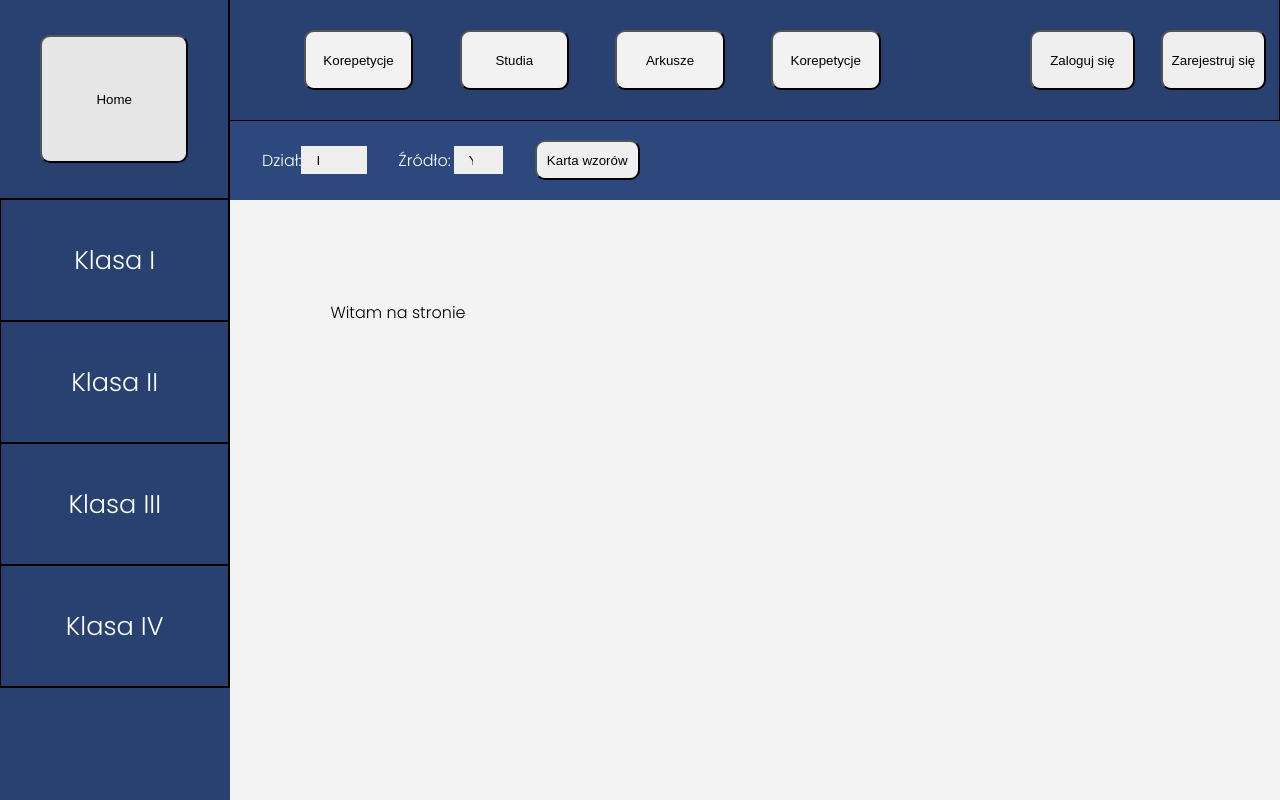
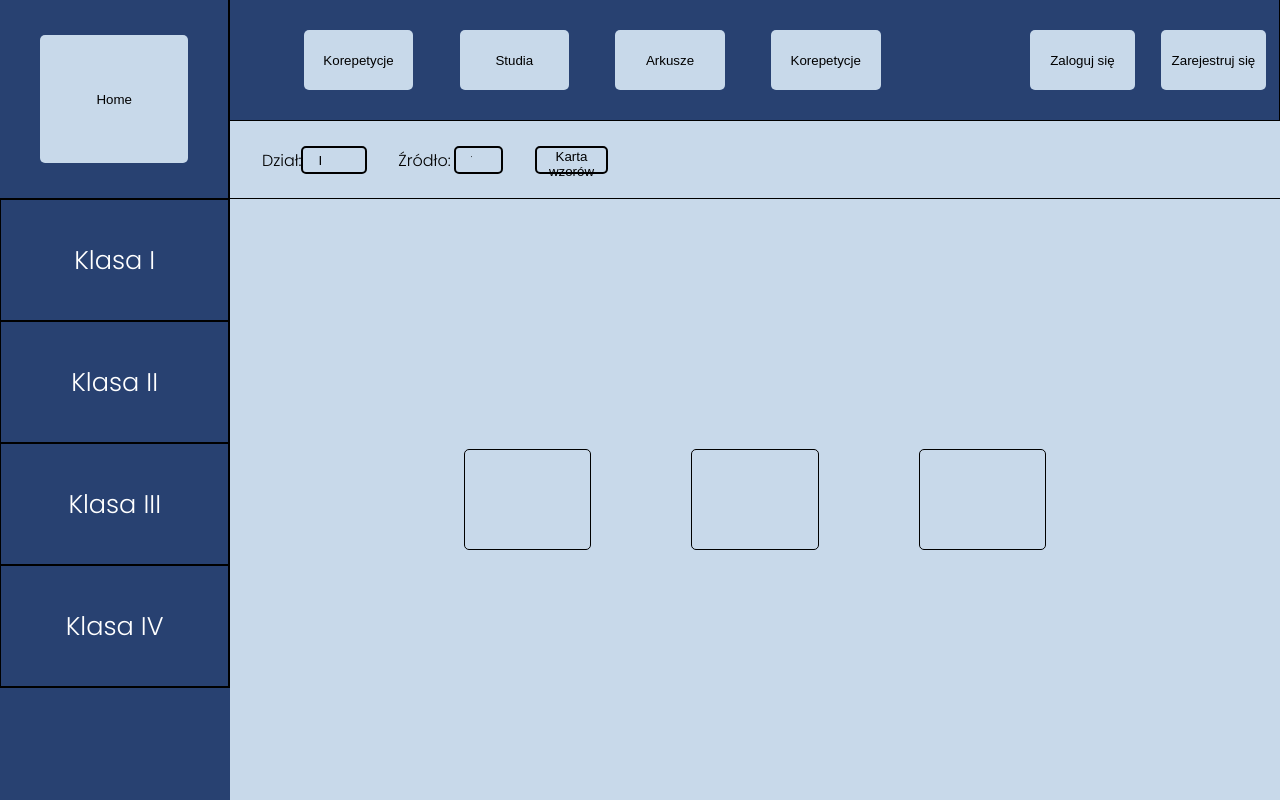
Before and after one commit to derffus/zwolnieni-z-teorii, a React (Create React App) app: page / in a window 1280 px wide. Built offline with nearby package versions, Linux system fonts and the light colour scheme.

Commit message:
commiting

```diff
--- a/src/App.css
+++ b/src/App.css
@@ -2,7 +2,7 @@
   background-color: white;
   color: white;
   --background: hsl(219, 48%, 30%);
-  --content: #f3f3f3;
+  --content: hsl(209, 44%, 85%);
   --buttonclicked: hsl(219, 48%, 33%);
 }
 
@@ -26,7 +26,7 @@
   background-color: var(--background);
   grid-area: leftside;
   position: sticky;
-  height:100%;
+  height: 100%;
   top: 0;
   display: flex;
   flex-direction: column;
@@ -35,7 +35,7 @@
 #home {
   position: sticky;
   top: 0;
-  height:100%;
+  height: 100%;
   box-sizing: border-box;
   background-color: var(--background);
   border-right: 2px solid black;
@@ -46,18 +46,19 @@
   max-height: 25vh;
 }
 #home button {
-  background-color: hsl(0, 0%, 90%);
-  border-radius: 10px;
+  border: none;
+  background-color: var(--content);
+  border-radius: 5px;
   height: 65%;
   width: 65%;
 }
 #home button:hover {
   cursor: pointer;
-  background-color: hsl(204, 57%, 80%);
+  background-color: var(--content);
 }
 #navbar-top {
-  grid-area:navtop;
-  height: min(100%,15vh);
+  grid-area: navtop;
+  height: min(100%, 15vh);
   position: sticky;
   top: 0;
   background-color: var(--background);
@@ -79,14 +80,15 @@
   align-items: center;
 }
 #top-buttons button {
-  border-radius: 10px;
-  background-color: hsl(0, 0%, 95%);
+  border: none;
+  border-radius: 5px;
+  background-color: var(--content);
   width: 19%;
   height: 50%;
 }
 #navbar-top button:hover {
   cursor: pointer;
-  background-color: hsl(204, 57%, 80%);
+  background-color: var(--content);
 }
 #logowanie {
   height: 100%;
@@ -97,7 +99,9 @@
   justify-content: space-around;
 }
 #logowanie button {
-  border-radius: 10px;
+  border: none;
+  background-color: var(--content);
+  border-radius: 5px;
   height: 50%;
   width: 40%;
 }
@@ -141,63 +145,72 @@
 .podstawa {
   border-bottom: none !important;
 }
-#content-picker{
-  grid-area:content-picker;
-  width:100%;
-  height:100%;
-  background-color: var(--buttonclicked);
-  display:flex;
+#content-picker {
+  color: black;
+  grid-area: content-picker;
+  width: 100%;
+  height: 100%;
+  background-color: var(--content);
+  display: flex;
   flex-direction: row;
   justify-content: flex-start;
   align-items: center;
 }
-#content-picker button{
-  border-radius:10px;
-  margin-left:3%;
-  height:50%;
-  width:10%;
+#content-picker button {
+  background-color: var(--content);
+  border: 2px solid black;
+  border-radius: 5px;
+  margin-left: 3%;
+  height: 35%;
+  width: 7%;
 }
-#dzial-select{
-  margin-left:3%;
-  width:10%;
-  height:50%;
-  display:flex;
+#dzial-select {
+  margin-left: 3%;
+  width: 10%;
+  height: 50%;
+  display: flex;
   flex-direction: row;
   align-items: center;
   justify-content: space-around;
 }
-#dzial-select select{
-  height:70%;
-  border:none;
+#dzial-select select {
+  background-color: var(--content);
+  height: 70%;
+  border: 2px solid black;
+  border-radius: 5px;
   appearance: none;
-  padding:0 30px 0 15px;
-  width:70%;
+  padding: 0 30px 0 15px;
+  width: 70%;
 }
-#dzial-select select:focus{
-  outline:none;
+#dzial-select select:focus {
+  outline: none;
 }
-#zrodlo-select{
-  margin-left:3%;
-  width:10%;
-  height:50%;
-  display:flex;
+#zrodlo-select {
+  margin-left: 3%;
+  width: 10%;
+  height: 50%;
+  display: flex;
   flex-direction: row;
   align-items: center;
   justify-content: space-around;
 }
-#zrodlo-select select{
-  margin-left:3%;
-  height:70%;
-  border:none;
+#zrodlo-select select {
+  margin-left: 3%;
+  height: 70%;
+  border: 2px solid black;
+  background-color: var(--content);
+  border-radius: 5px;
   appearance: none;
-  padding:0 30px 0 15px;
-  width:70%;
+  padding: 0 30px 0 15px;
+  width: 70%;
 }
-#zrodlo-select select:focus{
-  outline:none;
+#zrodlo-select select:focus {
+  outline: none;
 }
 #content {
-  padding:100px;
+  border-top: 1px solid black;
+  margin-top: -2px;
+  padding: 100px;
   color: black;
   grid-area: content;
   background-color: var(--content);
@@ -205,31 +218,46 @@
 #content div::selection {
   background-color: hsl(204, 57%, 80%);
 }
-iframe{
-  width:400px;
-  height:270px;
+#home-page {
+  height: 100%;
+  display: flex;
+  flex-direction: row;
+  gap: 100px;
+  align-items: center;
+  justify-content: center;
 }
-.na-stronie{
-  display:flex;
+#home-page button {
+  background-color: var(--content);
+  border-radius: 5px;
+  border: 1px solid black;
+  height: 25%;
+  width: 15%;
+}
+iframe {
+  width: 400px;
+  height: 270px;
+}
+.na-stronie {
+  display: flex;
   flex-direction: column;
   justify-content: center;
 }
-.filmy{
-  margin-top:25px;
-  margin-left:-100px;
-  width:80%;
+.filmy {
+  margin-top: 25px;
+  margin-left: -100px;
+  width: 80%;
   align-self: center;
-  display:grid;
+  display: grid;
   grid-template-columns: 1fr 1fr 1fr;
   grid-gap: 30px;
 }
-@media (max-width:1750px){
-  .filmy{
+@media (max-width: 1750px) {
+  .filmy {
     grid-template-columns: 1fr 1fr;
   }
 }
-@media (max-width:1200px){
-  .filmy{
+@media (max-width: 1200px) {
+  .filmy {
     grid-template-columns: 1fr;
   }
 }
--- a/src/App.js
+++ b/src/App.js
@@ -6,144 +6,40 @@ class App extends React.Component {
     this.state = {
       homeClicked: true,
       selectedKlasa1: false,
-      clickedKlasa1Podstawa: false,
-      clickedKlasa1Rozszerzenie: false,
       selectedKlasa2: false,
-      clickedKlasa2Podstawa: false,
-      clickedKlasa2Rozszerzenie: false,
       selectedKlasa3: false,
-      clickedKlasa3Podstawa: false,
-      clickedKlasa3Rozszerzenie: false,
       selectedKlasa4: false,
-      clickedKlasa4Podstawa: false,
-      clickedKlasa4Rozszerzenie: false,
+      clicked: "",
+      dzial: "1",
     };
-    this.falseOnOtherClickers = this.falseOnOtherClickers.bind(this);
   }
-  falseOnOtherClickers = (event) => {
-    switch (event.target.id) {
-      case "podstawa1":
-        this.setState({
-          homeClicked: false,
-          clickedKlasa1Podstawa: true,
-          clickedKlasa1Rozszerzenie: false,
-          clickedKlasa2Podstawa: false,
-          clickedKlasa2Rozszerzenie: false,
-          clickedKlasa3Podstawa: false,
-          clickedKlasa3Rozszerzenie: false,
-          clickedKlasa4Podstawa: false,
-          clickedKlasa4Rozszerzenie: false,
-        });
-        break;
-      case "rozszerzenie1":
-        this.setState({
-          homeClicked: false,
-          clickedKlasa1Podstawa: true,
-          clickedKlasa1Rozszerzenie: true,
-          clickedKlasa2Podstawa: false,
-          clickedKlasa2Rozszerzenie: false,
-          clickedKlasa3Podstawa: false,
-          clickedKlasa3Rozszerzenie: false,
-          clickedKlasa4Podstawa: false,
-          clickedKlasa4Rozszerzenie: false,
-        });
-        break;
-      case "podstawa2":
-        this.setState({
-          homeClicked: false,
-          clickedKlasa1Podstawa: false,
-          clickedKlasa1Rozszerzenie: false,
-          clickedKlasa2Podstawa: true,
-          clickedKlasa2Rozszerzenie: false,
-          clickedKlasa3Podstawa: false,
-          clickedKlasa3Rozszerzenie: false,
-          clickedKlasa4Podstawa: false,
-          clickedKlasa4Rozszerzenie: false,
-        });
-        break;
-      case "rozszerzenie2":
-        this.setState({
-          homeClicked: false,
-          clickedKlasa1Podstawa: false,
-          clickedKlasa1Rozszerzenie: false,
-          clickedKlasa2Podstawa: true,
-          clickedKlasa2Rozszerzenie: true,
-          clickedKlasa3Podstawa: false,
-          clickedKlasa3Rozszerzenie: false,
-          clickedKlasa4Podstawa: false,
-          clickedKlasa4Rozszerzenie: false,
-        });
-        break;
-      case "podstawa3":
-        this.setState({
-          homeClicked: false,
-          clickedKlasa1Podstawa: false,
-          clickedKlasa1Rozszerzenie: false,
-          clickedKlasa2Podstawa: false,
-          clickedKlasa2Rozszerzenie: false,
-          clickedKlasa3Podstawa: true,
-          clickedKlasa3Rozszerzenie: false,
-          clickedKlasa4Podstawa: false,
-          clickedKlasa4Rozszerzenie: false,
-        });
-        break;
-      case "rozszerzenie3":
-        this.setState({
-          homeClicked: false,
-          clickedKlasa1Podstawa: false,
-          clickedKlasa1Rozszerzenie: false,
-          clickedKlasa2Podstawa: false,
-          clickedKlasa2Rozszerzenie: false,
-          clickedKlasa3Podstawa: true,
-          clickedKlasa3Rozszerzenie: true,
-          clickedKlasa4Podstawa: false,
-          clickedKlasa4Rozszerzenie: false,
-        });
-        break;
-      case "podstawa4":
-        this.setState({
-          homeClicked: false,
-          clickedKlasa1Podstawa: false,
-          clickedKlasa1Rozszerzenie: false,
-          clickedKlasa2Podstawa: false,
-          clickedKlasa2Rozszerzenie: false,
-          clickedKlasa3Podstawa: false,
-          clickedKlasa3Rozszerzenie: false,
-          clickedKlasa4Podstawa: true,
-          clickedKlasa4Rozszerzenie: false,
-        });
-        break;
-      case "rozszerzenie4":
-        this.setState({
-          homeClicked: false,
-          clickedKlasa1Podstawa: false,
-          clickedKlasa1Rozszerzenie: false,
-          clickedKlasa2Podstawa: false,
-          clickedKlasa2Rozszerzenie: false,
-          clickedKlasa3Podstawa: false,
-          clickedKlasa3Rozszerzenie: false,
-          clickedKlasa4Podstawa: true,
-          clickedKlasa4Rozszerzenie: true,
-        });
-        break;
-      case "home-button":
-        this.setState({
-          homeClicked: true,
-          clickedKlasa1Podstawa: false,
-          clickedKlasa1Rozszerzenie: false,
-          clickedKlasa2Podstawa: false,
-          clickedKlasa2Rozszerzenie: false,
-          clickedKlasa3Podstawa: false,
-          clickedKlasa3Rozszerzenie: false,
-          clickedKlasa4Podstawa: false,
-          clickedKlasa4Rozszerzenie: false,
-        });
-        break;
-      default:
-        break;
-    }
-  };
   render() {
+    const filmyYTLinki = [
+      [
+        "https://www.youtube.com/embed/naq9D6jvnhA",
+        ["film-podstawa2", "film-rozszerzenie2"],
+        "Matematyka - Wielomiany jednej zmiennej (część I)",
+        "8",
+      ],
+      [
+        "https://www.youtube.com/embed/ev_-R-3W_yo",
+        ["film-podstawa2", "film-rozszerzenie2"],
+        "Co to jest wielomian? #1 [ Wielomiany ]",
+        "8",
+      ],
+      [
+        "https://www.youtube.com/embed/V2D8wYNpAk8",
+        ["film-podstawa2", "film-rozszerzenie2"],
+        "Dodawanie i odejmowanie wielomianów",
+        "8",
+      ],
+      [
+        "https://www.youtube.com/embed/VZA09ymFcV4",
+        ["film-podstawa2", "film-rozszerzenie2"],
+        "Szybko i na temat. Dzielenie Wielomianów Krok po Kroku",
+        "8",
+      ],
+    ];
     return (
       <div id="website">
         <nav id="navbar-top">
@@ -160,7 +56,7 @@ class App extends React.Component {
         </nav>
         <div id="left-side">
           <div id="home">
-            <button id="home-button" onClick={this.falseOnOtherClickers}>
+            <button id="home-button" onClick={()=>this.setState({homeClicked:true, clicked: ''})}>
               Home
             </button>
           </div>
@@ -189,7 +85,9 @@ class App extends React.Component {
                 <div
                   className="podstawa-i-rozszerzenie podstawa"
                   id="podstawa1"
-                  onClick={this.falseOnOtherClickers}
+                  onClick={() =>
+                    this.setState({ clicked: "podstawa1", homeClicked: false })
+                  }
                 >
                   Podstawa
                 </div>
@@ -197,7 +95,12 @@ class App extends React.Component {
                 <div
                   className="podstawa-i-rozszerzenie"
                   id="rozszerzenie1"
-                  onClick={this.falseOnOtherClickers}
+                  onClick={() =>
+                    this.setState({
+                      clicked: "rozszerzenie1",
+                      homeClicked: false,
+                    })
+                  }
                 >
                   Rozszerzenie
                 </div>
@@ -229,14 +132,21 @@ class App extends React.Component {
                 <div
                   className="podstawa-i-rozszerzenie podstawa"
                   id="podstawa2"
-                  onClick={this.falseOnOtherClickers}
+                  onClick={() =>
+                    this.setState({ clicked: "podstawa2", homeClicked: false })
+                  }
                 >
                   Podstawa
                 </div>
                 <div
                   className="podstawa-i-rozszerzenie"
                   id="rozszerzenie2"
-                  onClick={this.falseOnOtherClickers}
+                  onClick={() =>
+                    this.setState({
+                      clicked: "rozszerzenie2",
+                      homeClicked: false,
+                    })
+                  }
                 >
                   Rozszerzenie
                 </div>
@@ -268,14 +178,21 @@ class App extends React.Component {
                 <div
                   className="podstawa-i-rozszerzenie podstawa"
                   id="podstawa3"
-                  onClick={this.falseOnOtherClickers}
+                  onClick={() =>
+                    this.setState({ clicked: "podstawa3", homeClicked: false })
+                  }
                 >
                   Podstawa
                 </div>
                 <div
                   className="podstawa-i-rozszerzenie"
                   id="rozszerzenie3"
-                  onClick={this.falseOnOtherClickers}
+                  onClick={() =>
+                    this.setState({
+                      clicked: "rozszerzenie3",
+                      homeClicked: false,
+                    })
+                  }
                 >
                   Rozszerzenie
                 </div>
@@ -307,14 +224,21 @@ class App extends React.Component {
                 <div
                   className="podstawa-i-rozszerzenie podstawa"
                   id="podstawa4"
-                  onClick={this.falseOnOtherClickers}
+                  onClick={() =>
+                    this.setState({ clicked: "podstawa4", homeClicked: false })
+                  }
                 >
                   Podstawa
                 </div>
                 <div
                   className="podstawa-i-rozszerzenie"
                   id="rozszerzenie4"
-                  onClick={this.falseOnOtherClickers}
+                  onClick={() =>
+                    this.setState({
+                      clicked: "rozszerzenie4",
+                      homeClicked: false,
+                    })
+                  }
                 >
                   Rozszerzenie
                 </div>
@@ -327,20 +251,24 @@ class App extends React.Component {
         <div id="content-picker">
           <div id="dzial-select">
             <div>Dział:</div>
-            <select >
-              <option>I</option>
-              <option>II</option>
-              <option>III</option>
-              <option>IV</option>
-              <option>V</option>
-              <option>VI</option>
-              <option>VII</option>
-              <option>VIII</option>
+            <select
+              onChange={(event) => {
+                this.setState({ dzial: event.target.value });
+              }}
+            >
+              <option value="1">I</option>
+              <option value="2">II</option>
+              <option value="3">III</option>
+              <option value="4">IV</option>
+              <option value="5">V</option>
+              <option value="6">VI</option>
+              <option value="7">VII</option>
+              <option value="8">VIII</option>
             </select>
           </div>
           <div id="zrodlo-select">
             <div>Źródło:</div>
-            <select >
+            <select>
               <option>Youtube</option>
               <option>Artykuł</option>
             </select>
@@ -348,81 +276,37 @@ class App extends React.Component {
           <button>Karta wzorów</button>
         </div>
         <div id="content">
-          {this.state.homeClicked ? <div>Witam na stronie</div> : ""}
-
-          {this.state.clickedKlasa1Podstawa ? (
-            <div>Filmiki dla podstawy klasa 1:</div>
-          ) : (
-            ""
-          )}
-          {this.state.clickedKlasa1Rozszerzenie ? (
-            <div>Filmiki dla rozszerzenie klasa 1:</div>
-          ) : (
-            ""
-          )}
-          {this.state.clickedKlasa2Podstawa ? (
-            <div className="na-stronie">
-              <div>Filmiki dla podstawy klasa 2:</div>
-              <div className="filmy">
-                <iframe
-                  id="video"
-                  src="https://www.youtube.com/embed/naq9D6jvnhA"
-                  title="Matematyka - Wielomiany jednej zmiennej (część I)"
-                  frameborder="0"
-                  allow="accelerometer; autoplay; clipboard-write; encrypted-media; gyroscope; picture-in-picture"
-                  allowfullscreen
-                ></iframe>
-                <iframe
-                  src="https://www.youtube.com/embed/ev_-R-3W_yo"
-                  title="Co to jest wielomian? #1 [ Wielomiany ]"
-                  frameborder="0"
-                  allow="accelerometer; autoplay; clipboard-write; encrypted-media; gyroscope; picture-in-picture"
-                  allowfullscreen
-                ></iframe>
-                <iframe
-                  src="https://www.youtube.com/embed/V2D8wYNpAk8"
-                  title="Dodawanie i odejmowanie wielomianów"
-                  frameborder="0"
-                  allow="accelerometer; autoplay; clipboard-write; encrypted-media; gyroscope; picture-in-picture"
-                  allowfullscreen
-                ></iframe>
-                <iframe
-                  src="https://www.youtube.com/embed/VZA09ymFcV4"
-                  title="Szybko i na temat. Dzielenie Wielomianów Krok po Kroku"
-                  frameborder="0"
-                  allow="accelerometer; autoplay; clipboard-write; encrypted-media; gyroscope; picture-in-picture"
-                  allowfullscreen
-                ></iframe>
-              </div>
+          {this.state.homeClicked ? (
+            <div id="home-page">
+              <button></button>
+              <button></button>
+              <button></button>
             </div>
           ) : (
             ""
           )}
-          {this.state.clickedKlasa2Rozszerzenie ? (
-            <div>Filmiki dla rozszerzenie klasa 2:</div>
-          ) : (
-            ""
-          )}
-          {this.state.clickedKlasa3Podstawa ? (
-            <div>Filmiki dla podstawy klasa 3:</div>
-          ) : (
-            ""
-          )}
-          {this.state.clickedKlasa3Rozszerzenie ? (
-            <div>Filmiki dla rozszerzenie klasa 3:</div>
-          ) : (
-            ""
-          )}
-          {this.state.clickedKlasa4Podstawa ? (
-            <div>Filmiki dla podstawy klasa 4:</div>
-          ) : (
-            ""
-          )}
-          {this.state.clickedKlasa4Rozszerzenie ? (
-            <div>Filmiki dla rozszerzenie klasa 4:</div>
-          ) : (
-            ""
-          )}
+
+          <div className="na-stronie">
+
+            <div className="filmy">
+              {filmyYTLinki
+                .filter(
+                  (x) =>
+                    x[1].indexOf("film-" + this.state.clicked) !== -1 &&
+                    x[3] === this.state.dzial
+                )
+                .map((x) => (
+                  <iframe
+                    className={x[1].join(' ')}
+                    src={x[0]}
+                    title={x[2]}
+                    frameborder="0"
+                    allow="accelerometer; autoplay; clipboard-write; encrypted-media; gyroscope; picture-in-picture"
+                    allowfullscreen="true"
+                  ></iframe>
+                ))}
+            </div>
+          </div>
         </div>
       </div>
     );
```
